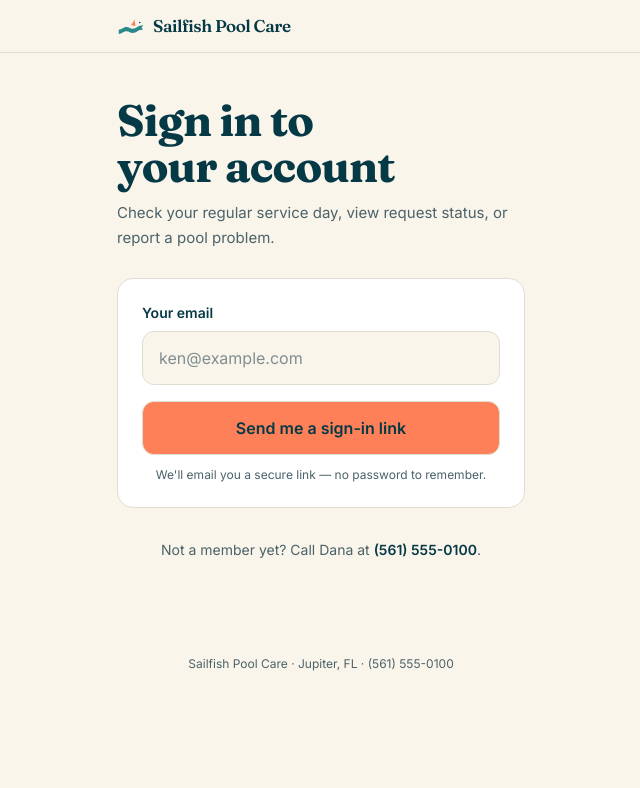
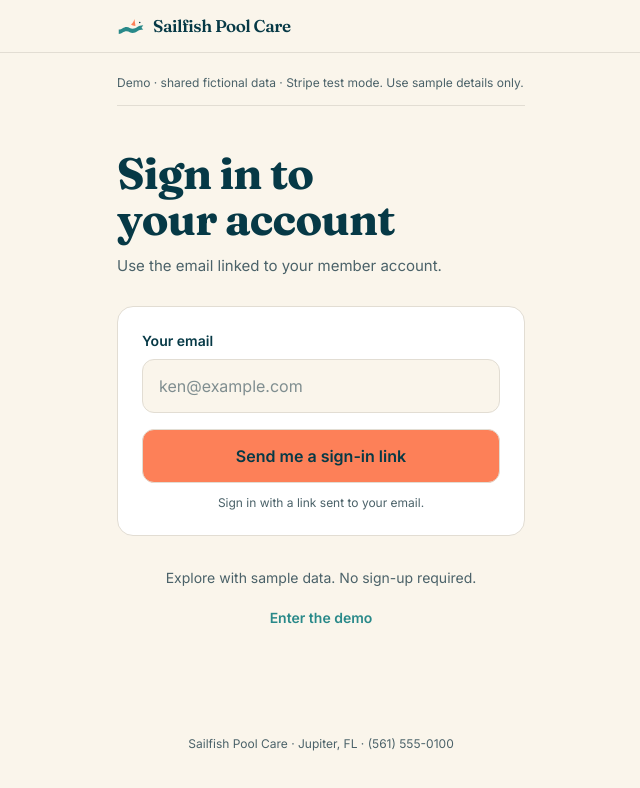
Before and after one commit to kristenmartino/cabana, a Next.js app: page /sign-in in a window 1280 px wide. Shown: the top 788 px of the page, without its empty margins (319-959 px from the left). Built offline with nearby package versions, Linux system fonts and the light colour scheme.

Commit message:
fix: align sign-in and landing copy with the shared demo (#44)

```diff
--- a/app/layout.tsx
+++ b/app/layout.tsx
@@ -26,7 +26,7 @@ const inter = Inter({
 export const metadata = {
   title: "Sailfish Pool Care",
   description:
-    "Report a pool problem, check request status, and pay repair deposits. Your Sailfish Pool Care member portal.",
+    "Pool-service member portal demo with fictional data and $75 Stripe test deposits.",
 };
 
 export const viewport = {
--- a/app/sign-in/page.tsx
+++ b/app/sign-in/page.tsx
@@ -2,9 +2,7 @@
 import { useState, useTransition } from "react";
 import { AppShell } from "@/components/sailfish/AppShell";
 import { sendMagicLink } from "./actions";
-import { SUPPORT } from "@/lib/brand";
-
-const telHref = `tel:${SUPPORT.phone.replace(/[^\d]/g, "")}`;
+import { enterDemo } from "@/app/actions";
 
 export default function SignIn() {
   const [email, setEmail] = useState("");
@@ -34,7 +32,7 @@ export default function SignIn() {
         <p
           className="mt-3 text-[15px] leading-relaxed text-muted-foreground"
         >
-          Check your regular service day, view request status, or report a pool problem.
+          Use the email linked to your member account.
         </p>
 
         {view === "form" && (
@@ -65,7 +63,7 @@ export default function SignIn() {
             </button>
             {error && <p className="mt-3 text-center text-sm text-destructive">{error}</p>}
             <p className="mt-3 text-center text-xs text-muted-foreground">
-              We&apos;ll email you a secure link — no password to remember.
+              Sign in with a link sent to your email.
             </p>
           </form>
         )}
@@ -80,7 +78,7 @@ export default function SignIn() {
             <h2 className="mt-4 font-display text-2xl font-semibold text-deepwater">Check your email</h2>
             <p className="mt-2 text-sm text-muted-foreground">
               We just sent a sign-in link to <span className="font-medium text-deepwater">{email}</span>.
-              Tap the link on this phone and you&apos;re in.
+              Open the link to sign in.
             </p>
             <button
               onClick={() => setView("form")}
@@ -102,15 +100,8 @@ export default function SignIn() {
               We don&apos;t have that email on file
             </h2>
             <p className="mt-2 text-sm text-muted-foreground">
-              This portal is for Sailfish members. If you think this is a mistake, or you&apos;d like
-              to become a member, give {SUPPORT.name} a call — she&apos;ll get you set up.
+              Use another member email, or explore the shared demo below.
             </p>
-            <a
-              href={telHref}
-              className="mt-5 inline-flex items-center justify-center gap-2 rounded-xl bg-coral transition-colors duration-150 hover:bg-[color-mix(in_oklab,var(--color-coral)_88%,white)] px-5 py-3 text-base font-semibold text-coral-foreground border border-border"
-            >
-              Call {SUPPORT.name} · {SUPPORT.phone}
-            </a>
             <button
               onClick={() => setView("form")}
               className="mt-4 flex min-h-11 w-full items-center justify-center rounded-lg text-sm font-medium text-lagoon underline-offset-4 hover:underline"
@@ -120,13 +111,17 @@ export default function SignIn() {
           </div>
         )}
 
-        <p className="mt-8 text-center text-sm text-muted-foreground">
-          Not a member yet? Call {SUPPORT.name} at{" "}
-          <a href={telHref} className="font-semibold text-deepwater underline-offset-4 hover:underline">
-            {SUPPORT.phone}
-          </a>
-          .
-        </p>
+        <form action={enterDemo} className="mt-8 text-center">
+          <p className="text-sm text-muted-foreground">
+            Explore with sample data. No sign-up required.
+          </p>
+          <button
+            type="submit"
+            className="mt-2 inline-flex min-h-11 items-center rounded-lg px-3 text-sm font-semibold text-lagoon underline-offset-4 hover:underline"
+          >
+            Enter the demo
+          </button>
+        </form>
       </div>
     </AppShell>
   );
--- a/components/marketing/Landing.tsx
+++ b/components/marketing/Landing.tsx
@@ -16,7 +16,7 @@ export function Landing() {
           <p
             className="mt-4 text-lg text-muted-foreground max-w-md mx-auto"
           >
-            Report a pool problem, check request status, and pay repair deposits.
+            Report a pool problem, check request status, and try a $75 Stripe test deposit.
           </p>
         </div>
 
--- a/components/sailfish/AppShell.tsx
+++ b/components/sailfish/AppShell.tsx
@@ -38,7 +38,7 @@ export function AppShell({
         </div>
       </header>
       <main className="mx-auto max-w-md px-5 pb-24 pt-5">
-        {showNav && (
+        {(showNav || isAuth) && (
           <p className="mb-5 border-b border-border pb-3 text-xs leading-relaxed text-muted-foreground">
             Demo · shared fictional data · Stripe test mode. Use sample details only.
           </p>
```
Also changed, not shown: 1 other file (tests, documents, lock files or other folders).
